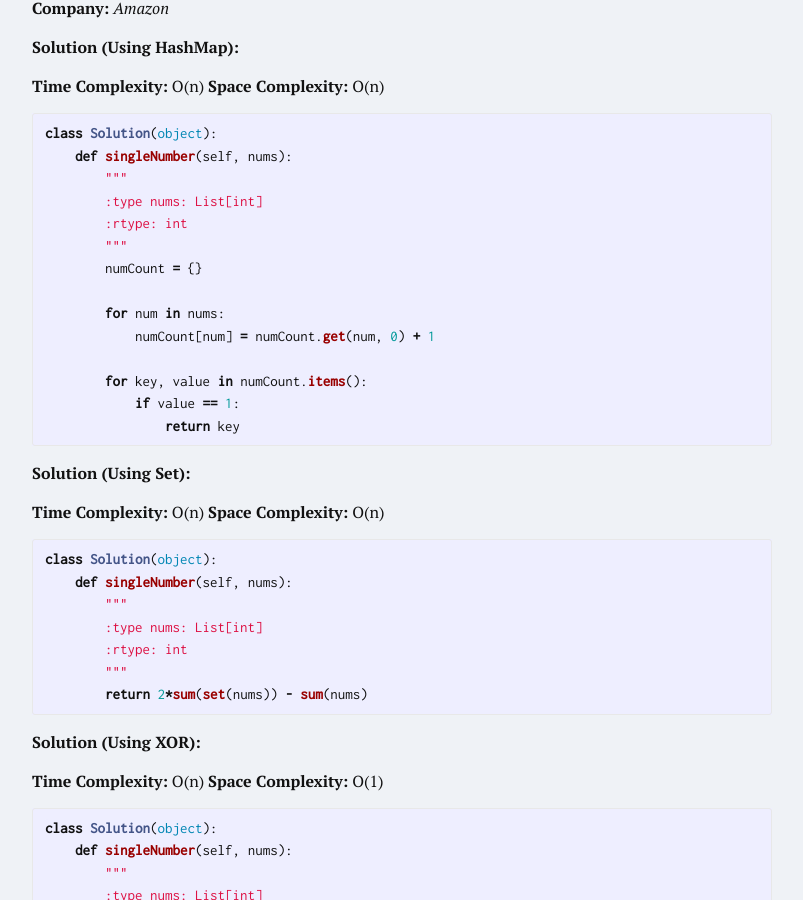
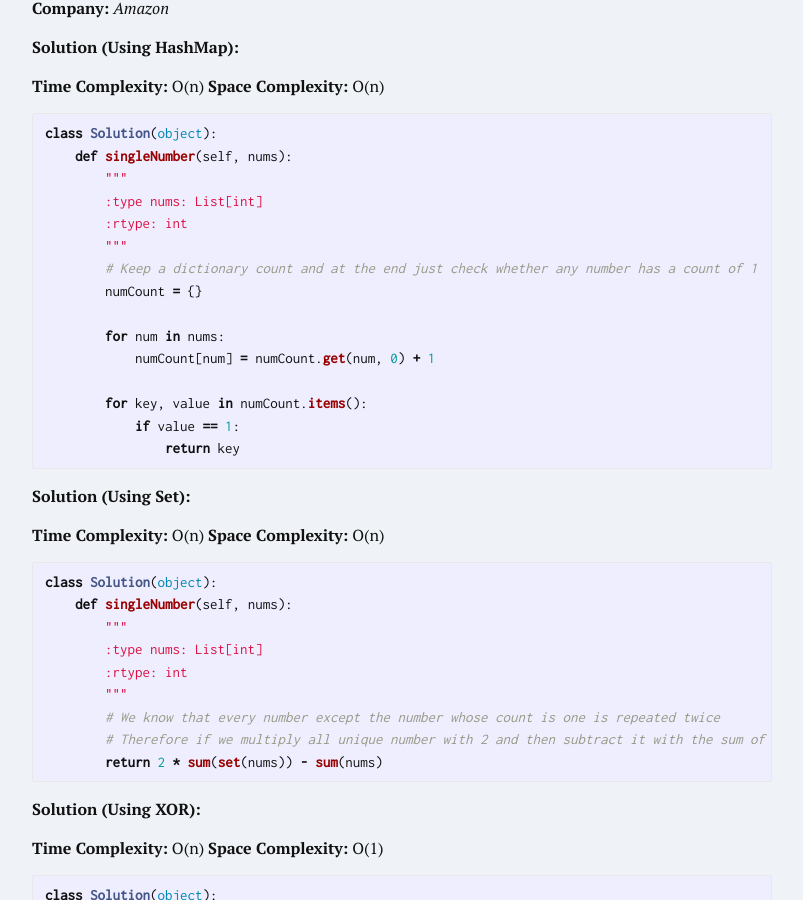
Before and after one commit to debakarr/BakaDigest, a Jekyll site: the page built from _posts/2019-23-07-single-number.md, in a window 1280 px wide and 900 px high, scrolled down 597 px. Shown: the whole window, without its empty margins (238-1041 px from the left). Built offline with Jekyll 4.4.1, drawn with Linux system fonts in a browser that asks for light colours; comment, search, counter and statistics services are not loaded.

Commit message:
Updated comments

````diff
--- a/_posts/2019-23-07-single-number.md
+++ b/_posts/2019-23-07-single-number.md
@@ -41,6 +41,7 @@ class Solution(object):
         :type nums: List[int]
         :rtype: int
         """
+        # Keep a dictionary count and at the end just check whether any number has a count of 1
         numCount = {}
 
         for num in nums:
@@ -63,7 +64,9 @@ class Solution(object):
         :type nums: List[int]
         :rtype: int
         """
-        return 2*sum(set(nums)) - sum(nums)
+        # We know that every number except the number whose count is one is repeated twice
+        # Therefore if we multiply all unique number with 2 and then subtract it with the sum of the list we should get our desire output
+        return 2 * sum(set(nums)) - sum(nums)
 ```
 
 **Solution (Using XOR):**
````
